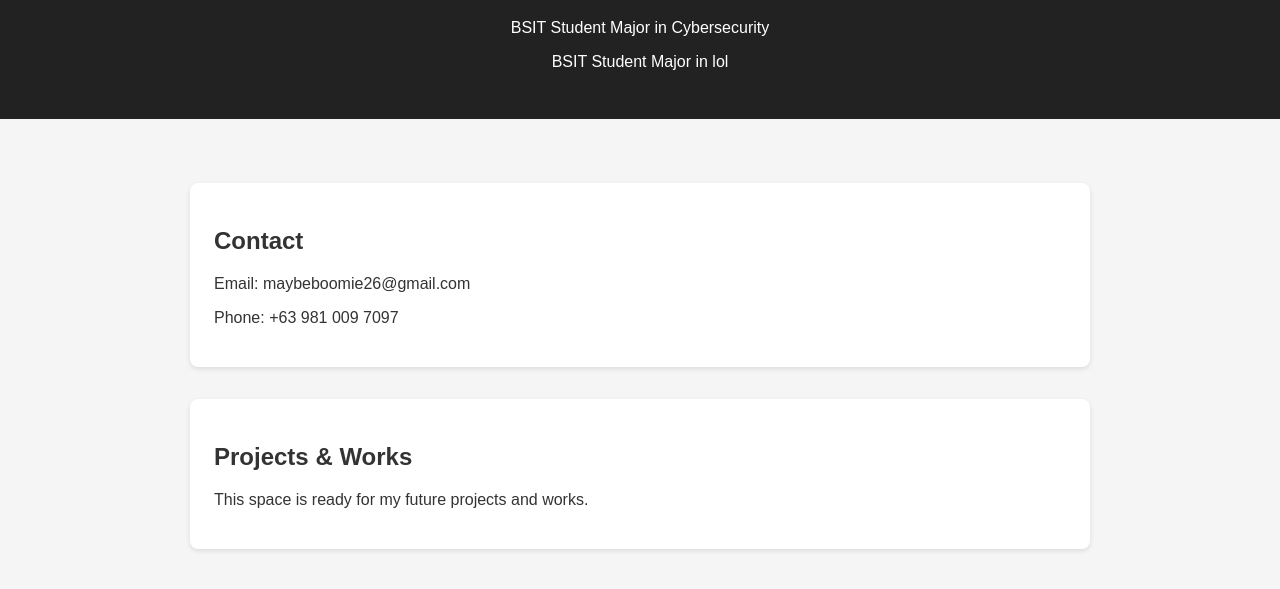
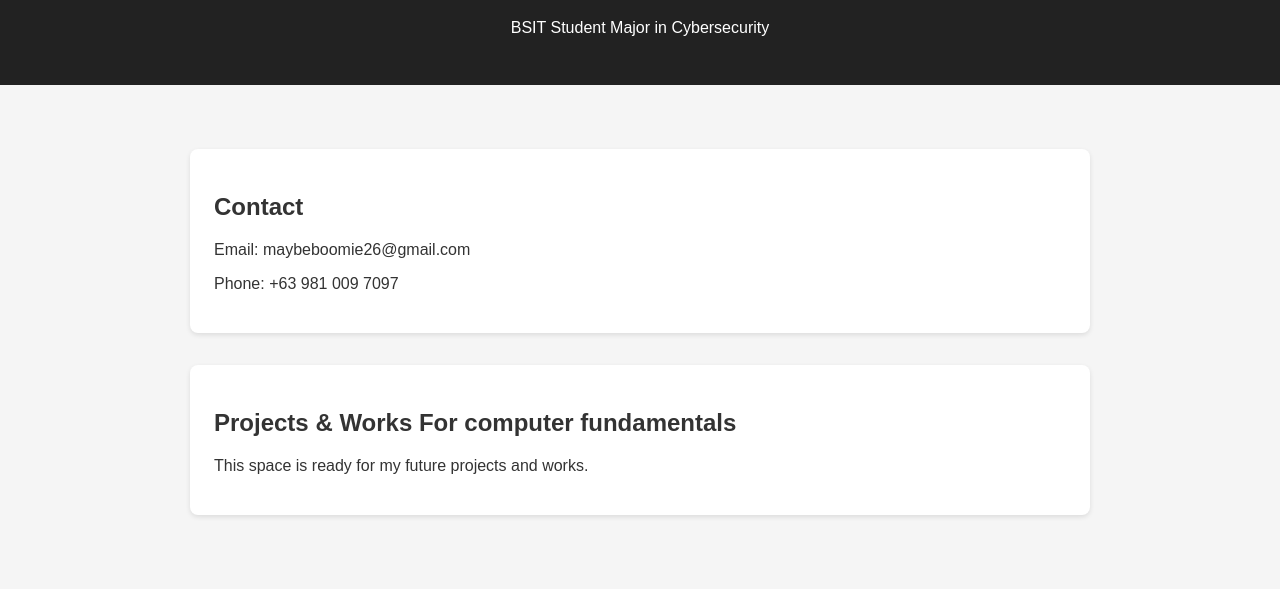
Before and after one commit to maybeboomie26-boop/portfolio, a plain HTML site: page index.html in a window 1280 px wide. Shown: the part 93-682 px from the top of the page. Drawn offline with Linux system fonts and the light colour scheme.

Commit message:
Update index.html

```diff
--- a/index.html
+++ b/index.html
@@ -36,7 +36,6 @@
     <header>
         <h1>Christian Rei G Aguana, USN:23001005210</h1>
         <p>BSIT Student Major in Cybersecurity</p>
-        <p>BSIT Student Major in lol</p>
     </header>
     <main>
         <section>
@@ -46,7 +45,7 @@
         </section>
 
         <section>
-            <h2>Projects & Works</h2>
+            <h2>Projects & Works For computer fundamentals</h2>
             <p>This space is ready for my future projects and works.</p>
         </section>
     </main>
```
